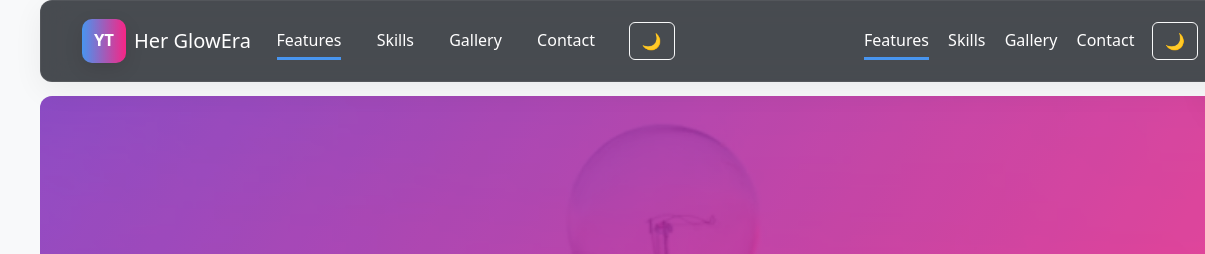
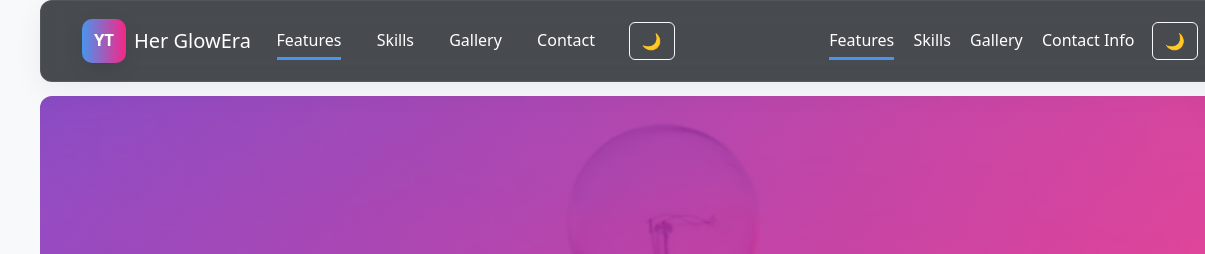
Before and after one commit to trhasabrha/bootstrap-Sass, a website: page index.html in a window 1280 px wide. Shown: the top 254 px of the page, 0-1205 px from the left. Drawn offline with nearby package versions, Linux system fonts and the light colour scheme; a script that the page names is missing.

Commit message:
Updated design, fixed navbar, and gallery links

```diff
--- a/index.html
+++ b/index.html
@@ -61,7 +61,7 @@
             <a class="nav-link" href="#features">Features</a>
             <a class="nav-link" href="#skills">Skills</a>
             <a class="nav-link" href="#gallery">Gallery</a>
-            <a class="nav-link" href="#contact">Contact</a>
+            <a class="nav-link" href="#contact">Contact Info</a>
             <button
               class="btn btn-outline-light ms-2 mt-2 mt-lg-0"
               id="theme-toggle-2"
```
